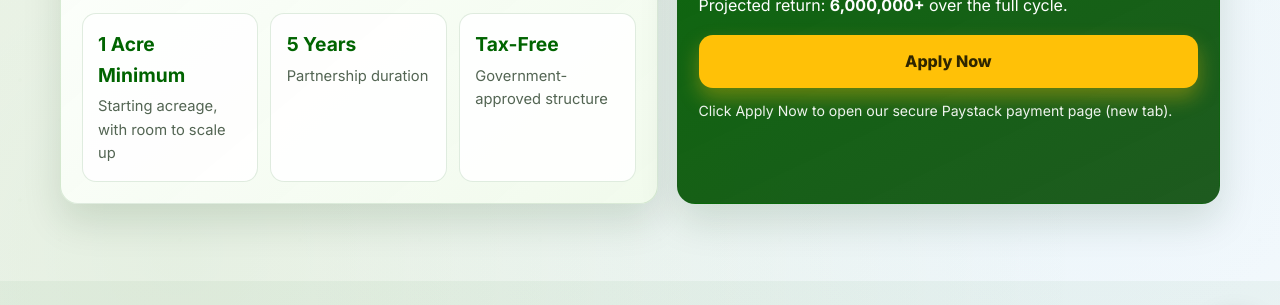
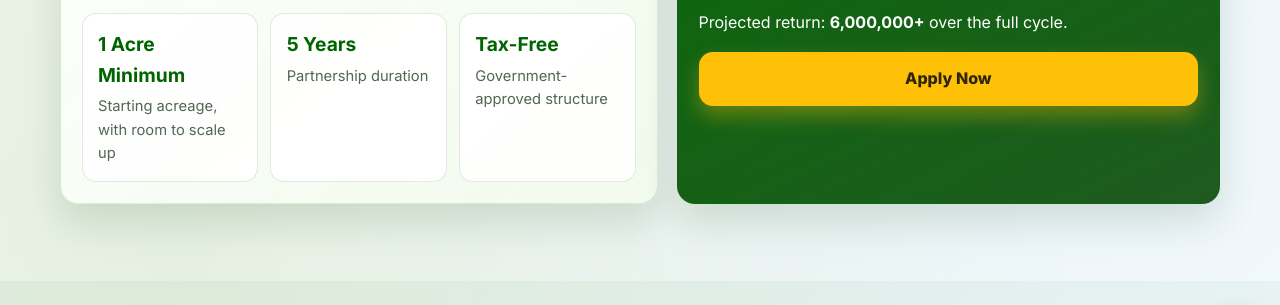
Before and after one commit to Yemsam/GreaterOneAgro, a website: page partnership-project.html in a window 1280 px wide. Shown: the part 420-725 px from the top of the page. Drawn offline with Linux system fonts and the light colour scheme.

Commit message:
Update partnership-project.html

```diff
--- a/partnership-project.html
+++ b/partnership-project.html
@@ -149,9 +149,6 @@
             rel="noopener noreferrer"
             >Apply Now</a
           >
-          <p class="pricing-footnote">
-            Click Apply Now to open our secure Paystack payment page (new tab).
-          </p>
         </div>
       </div>
     </section>
```
